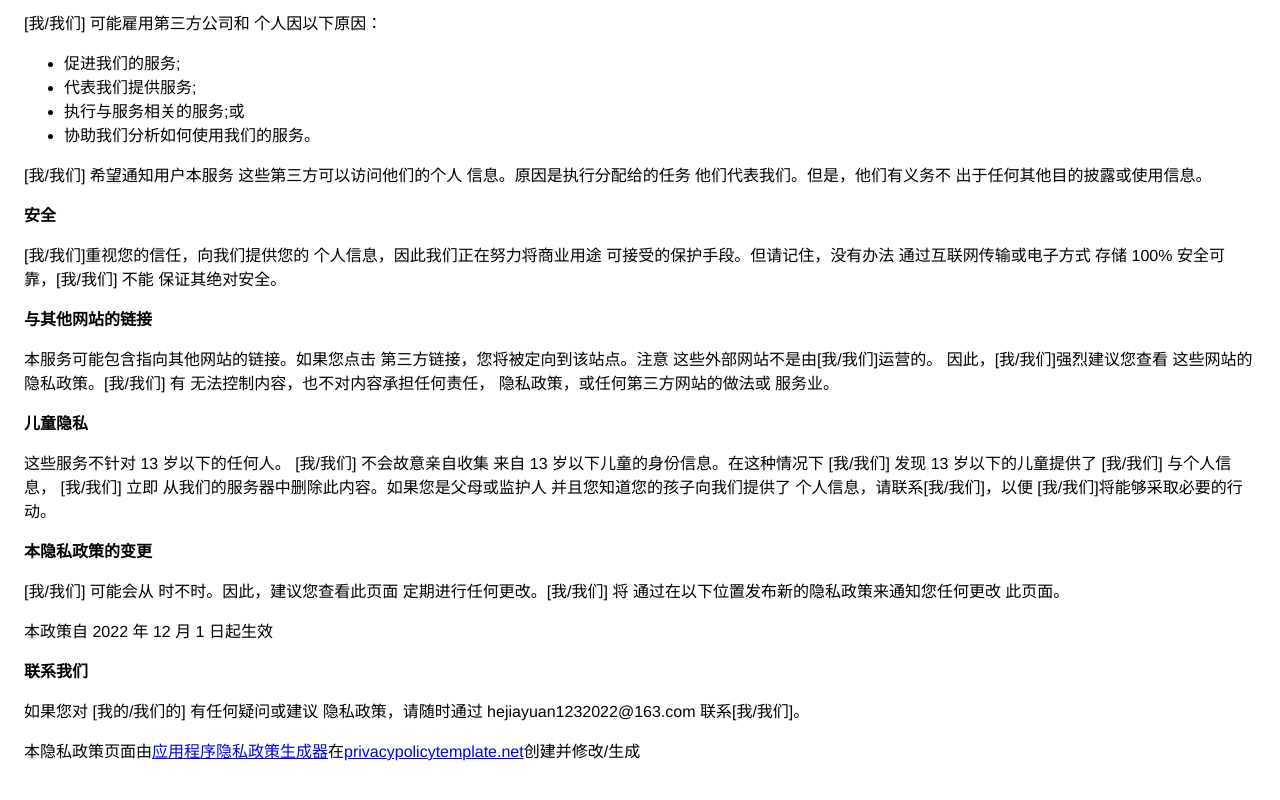
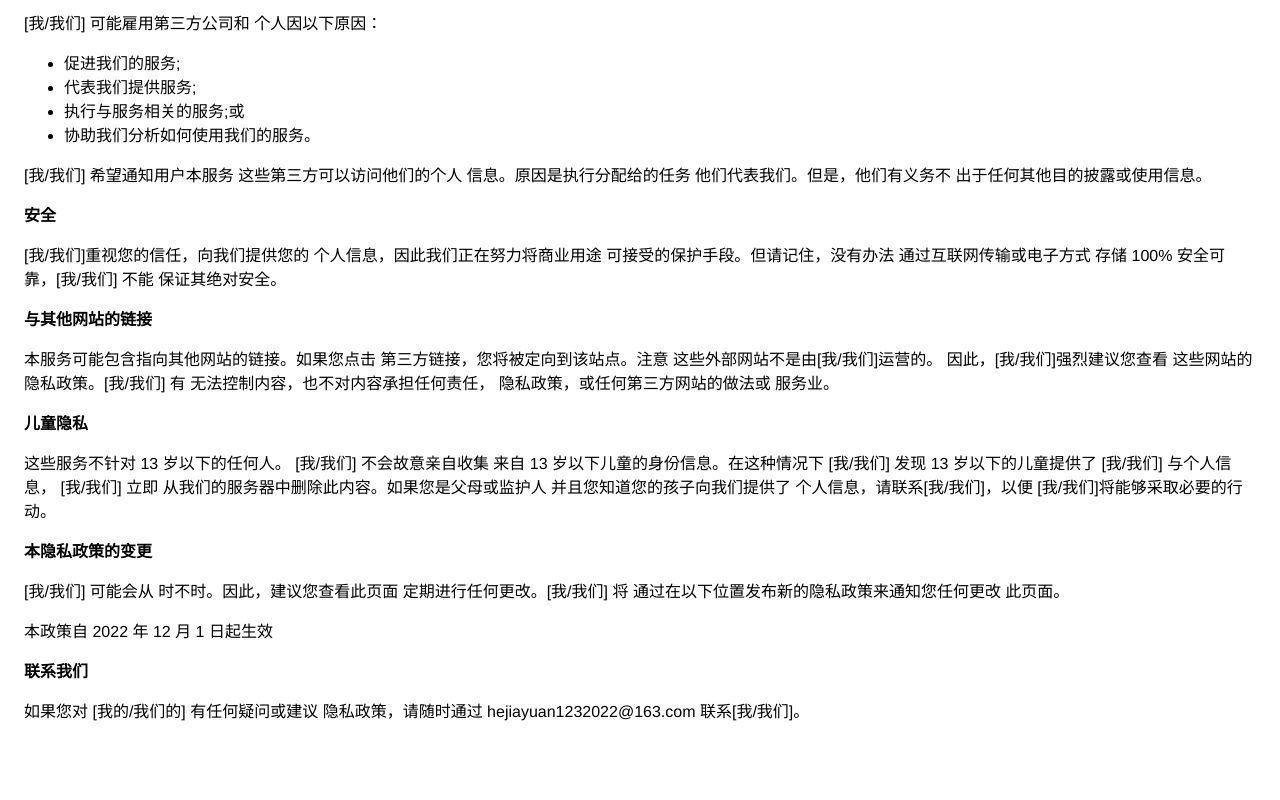
Before and after one commit to Batman-ZYM/Privacy-Terms, a plain HTML site: page index.html in a window 1280 px wide. Shown: the part 750-1550 px from the top of the page. After the commit the page ends 1512 px from the top, so only its background shows below. Drawn offline with Linux system fonts and the light colour scheme.

Commit message:
Update index.html

```diff
--- a/index.html
+++ b/index.html
@@ -70,6 +70,6 @@
  定期进行任何更改。[我/我们] 将
  通过在以下位置发布新的隐私政策来通知您任何更改
  此页面。</p> <p _msthash="442806" _msttexthash="57065788" _mstvisible="4">本政策自 2022 年 12 月 1 日起生效</p> <p _mstvisible="4"><strong _msthash="442936" _msttexthash="11880817" _mstvisible="5">联系我们</strong></p> <p _msthash="443066" _msttexthash="375424933" _mstvisible="4">如果您对 [我的/我们的] 有任何疑问或建议
- 隐私政策，请随时通过 hejiayuan1232022@163.com 联系[我/我们]。</p> <p _msthash="442013" _msttexthash="249494362" _mstvisible="4">本隐私政策页面由<a href="https://app-privacy-policy-generator.nisrulz.com/" target="_blank" rel="noopener noreferrer" _istranslated="1">应用程序隐私政策生成器</a>在<a href="https://privacypolicytemplate.net" target="_blank" rel="noopener noreferrer" _istranslated="1">privacypolicytemplate.net</a>创建并修改/生成</p>
+ 隐私政策，请随时通过 hejiayuan1232022@163.com 联系[我/我们]。</p>
     </body>
     </html>
```
